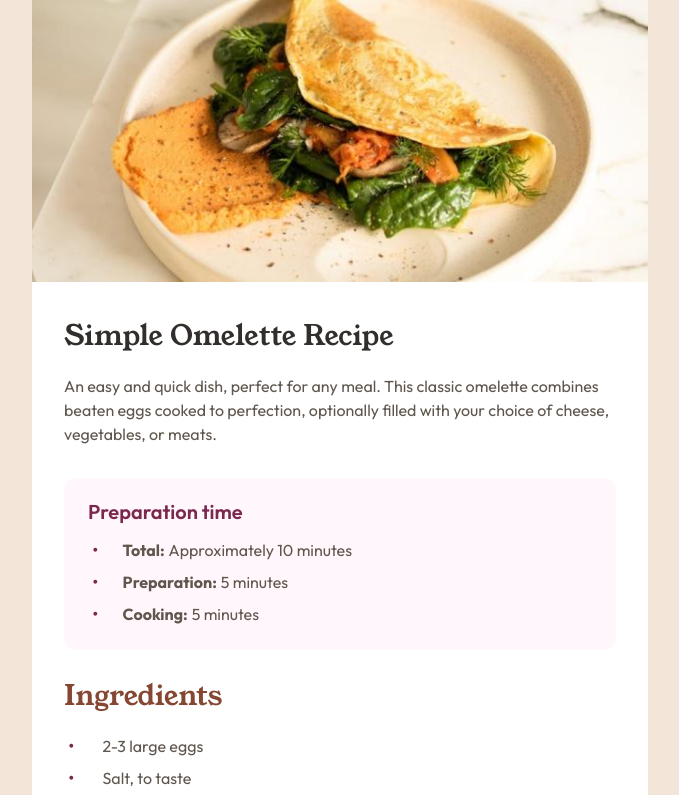
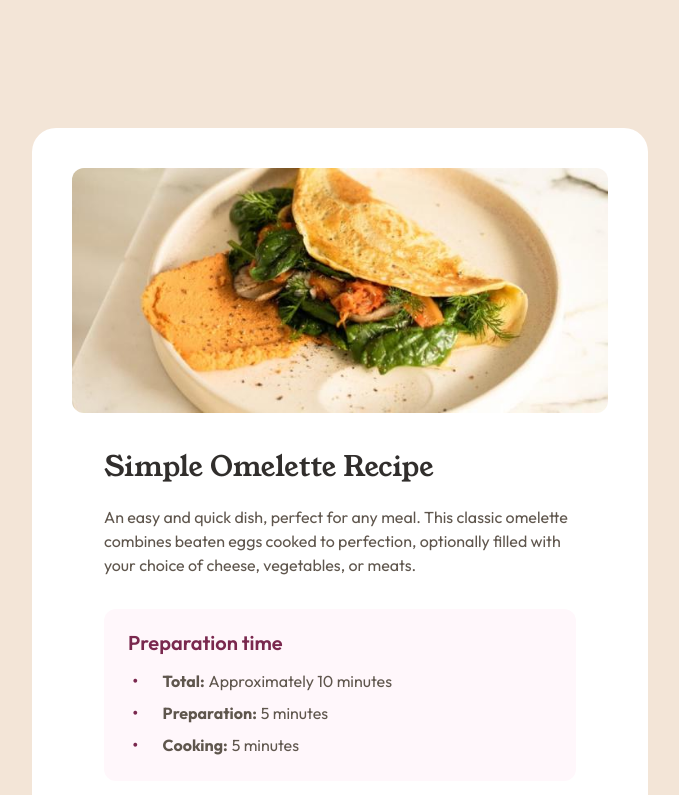
Before and after one commit to niezgoda-piotr/Frontend-Mentor---Recipe-page, a website built with Vite: page index.html in a window 1280 px wide. Shown: the top 795 px of the page, without its empty margins (300-979 px from the left). Built offline with nearby package versions, Linux system fonts and the light colour scheme.

Commit message:
Add breakpoint for bigger screens and do some final tweaking

```diff
--- a/css/style.css
+++ b/css/style.css
@@ -73,7 +73,7 @@ body {
 
     display: grid;
     justify-items: center;
-    height: 100vh;
+    /*height: 100vh;*/
 }
 
 main {
@@ -217,7 +217,7 @@ main {
 }
 
 .recipe-instructions__list-elem::before {
-    content: counter(my-counter)".";
+    content: counter(my-counter) ".";
     padding-left: 0.375rem;
     padding-right: 1.25rem;
     color: var(--color-rose-800);
@@ -265,3 +265,18 @@ main {
     padding-bottom: var(--spacing-150);
     padding-top: var(--spacing-150);
 }
+
+@media (min-width: 615px) {
+    body {
+        padding: var(--spacing-1600) var(--spacing-600);
+    }
+
+    main {
+        padding: var(--spacing-500) var(--spacing-500) 0 var(--spacing-500);
+        border-radius: var(--spacing-300);
+    }
+
+    .recipe-picture img {
+        border-radius: var(--spacing-150);
+    }
+}
```
